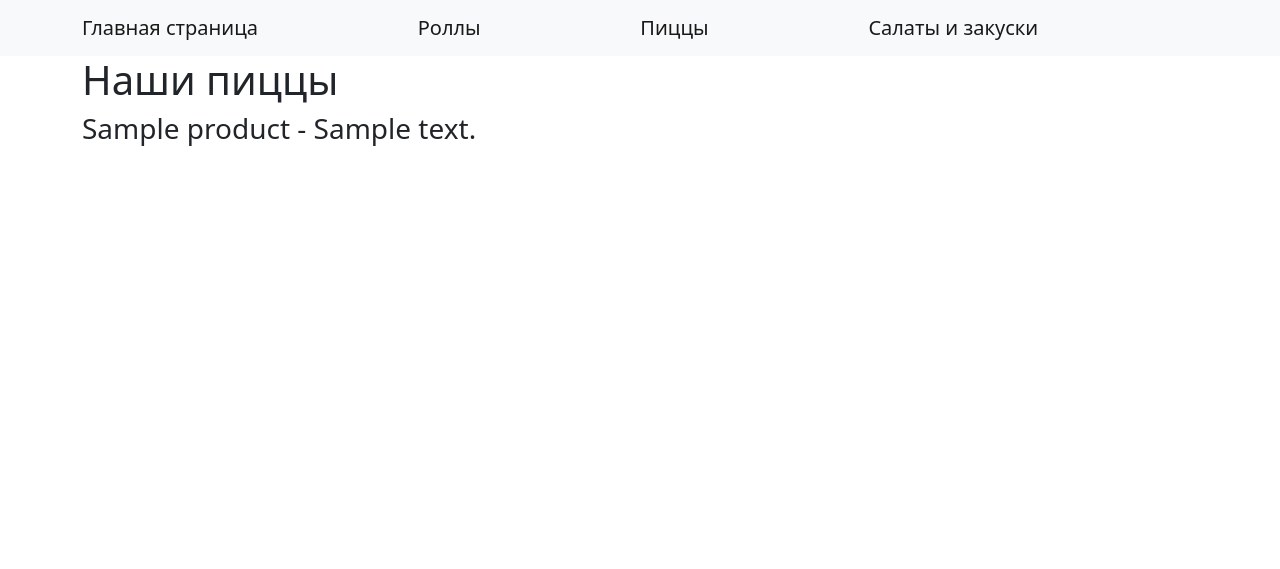
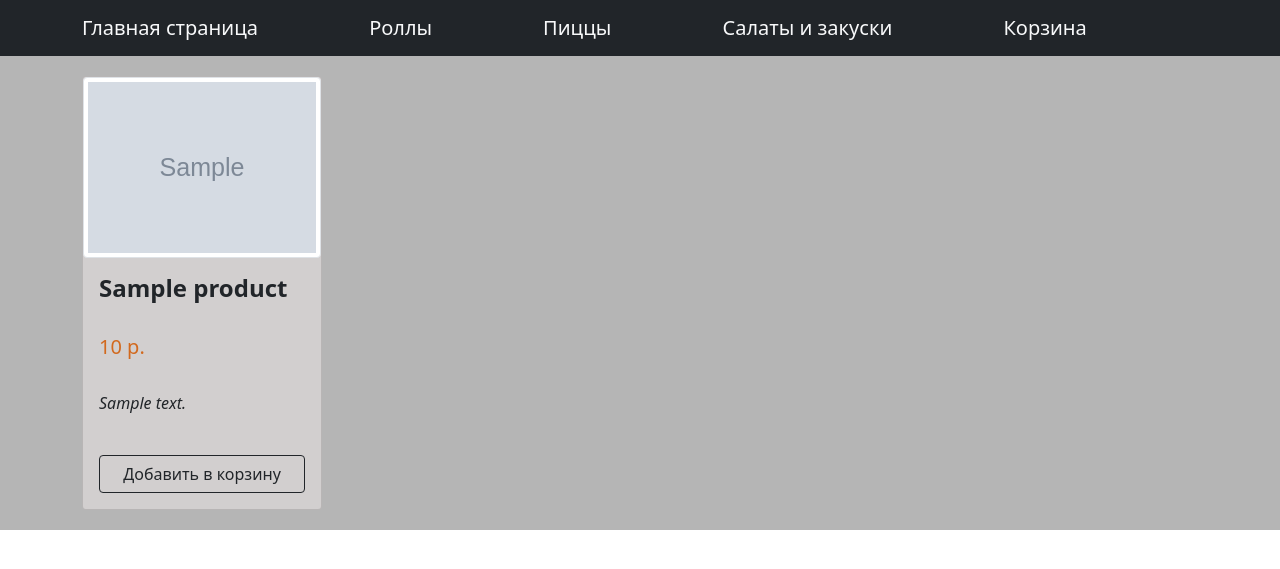
Before and after one commit to stellspro/site_sushi, a Flask app: page /pizza in a window 1280 px wide. Shown: the top 569 px of the page. Run offline with Flask 2, Linux system fonts and the light colour scheme; a user stored in the database is signed in; tables that the repository leaves empty hold one stand-in row (values such as "Sample post"); grey boxes marked "Sample" are stand-in pictures; parts of the project's set-up code (start-up, migrations or seed data) failed here and were passed over.

Commit message:
add order and cart

```diff
--- a/app.py
+++ b/app.py
@@ -13,7 +13,8 @@ app = Flask(__name__)
 menu = [{'name': 'Главная страница', 'url': '/'},
         {'name': 'Роллы', 'url': '/sushi'},
         {'name': 'Пиццы', 'url': '/pizza'},
-        {'name': 'Салаты и закуски', 'url': '/salads'}
+        {'name': 'Салаты и закуски', 'url': '/salads'},
+        {'name': 'Корзина', 'url': '/my_cart'}
         ]
 
 app.config['SECRET_KEY'] = 'super-secret'
@@ -68,8 +69,11 @@ class Product(db.Model):
     description = db.Column(db.String(255))
     price = db.Column(db.Integer())
     discount_price = db.Column(db.Integer())
+    image = db.Column(db.String(255))
     category = db.relationship('Category', secondary=product_category,
                                backref=db.backref('Products', lazy='dynamic'))
+
+    carts = db.relationship('Cart', backref='product', lazy='dynamic')
 
     def __repr__(self):
         return '{}'.format(self.name)
@@ -92,6 +96,26 @@ class AdminMixin:
         return redirect(url_for('security.login', next=request.url))
 
 
+# Корзина + заказ
+class Order(db.Model):
+    id = db.Column(db.Integer(), primary_key=True)
+    user_name = db.Column(db.String(80))
+    phone = db.Column(db.Integer())
+    address = db.Column(db.Text)
+    payment = db.Column(db.String(15))
+    date = db.Column(db.DateTime, default=datetime.now())
+    carts = db.relationship('Cart', backref='order', lazy='dynamic')
+
+    def __repr__(self):
+        return f'{self.user_name}, адрес: {self.address}, номер телефона: {self.phone}'
+
+
+class Cart(db.Model):
+    order_id = db.Column(db.Integer(), db.ForeignKey('order.id'), primary_key=True)
+    product_id = db.Column(db.Integer(), db.ForeignKey('product.id'), primary_key=True)
+    count = db.Column(db.Integer())
+
+
 class AdminView(AdminMixin, ModelView):
     pass
 
@@ -105,6 +129,8 @@ admin.add_view(AdminView(User, db.session))
 admin.add_view(AdminView(Role, db.session))
 admin.add_view(AdminView(Product, db.session))
 admin.add_view(AdminView(Category, db.session))
+admin.add_view(AdminView(Order, db.session))
+admin.add_view(AdminView(Cart, db.session))
 
 user_datastore = SQLAlchemyUserDatastore(db, User, Role)
 security = Security(app, user_datastore)
--- a/templates/base.html
+++ b/templates/base.html
@@ -7,16 +7,16 @@
 
     <!-- Bootstrap CSS -->
     <link href="https://cdn.jsdelivr.net/npm/bootstrap@5.0.2/dist/css/bootstrap.min.css" rel="stylesheet" integrity="sha384-EVSTQN3/azprG1Anm3QDgpJLIm9Nao0Yz1ztcQTwFspd3yD65VohhpuuCOmLASjC" crossorigin="anonymous">
-
+    <link rel="stylesheet" href="css/style.css">
     <title>{% block title %}{% endblock %}</title>
 </head>
 <body>
 <script src="https://cdn.jsdelivr.net/npm/bootstrap@5.0.2/dist/js/bootstrap.bundle.min.js" integrity="sha384-MrcW6ZMFYlzcLA8Nl+NtUVF0sA7MsXsP1UyJoMp4YLEuNSfAP+JcXn/tWtIaxVXM" crossorigin="anonymous"></script>
 
 
-<nav class="navbar navbar-expand-lg navbar-light bg-light">
+<nav class="navbar navbar-expand-lg navbar-light bg-dark">
     <div class="container">
-        {% for m in menu %}<a class="navbar-brand" href="{{ m['url'] }}">{{ m['name']}} </a>{% endfor %}
+            {% for m in menu %}<a class="navbar-brand text-light" href="{{ m['url'] }}">{{ m['name']}} </a>{% endfor %}
         <ul class="nav navbar-nav navbar-right">
             <li>
                 {%  if current_user.has_role('admin') %}
@@ -30,7 +30,16 @@
     </div>
 
 </nav>
-<div class="container">
+<!-- <div class="container">
+    <div class="row">
+        {% for m in menu %}
+        <div class="col" style="padding: 50px;">
+            <a href="{{ m['url'] }}">{{ m['name'] }}</a>
+        </div>
+        {% endfor %}
+    </div>
+
+</div> -->
 
 {% block content %}
 {% endblock %}
--- a/templates/pizza.html
+++ b/templates/pizza.html
@@ -6,9 +6,32 @@
 <br>
 {% block content_title %}{% endblock %}
 {% block content %}
-<h1>{{ title }}</h1>
 
-{% for pizza in pizzas %}
-<h3>{{ pizza }} - {{ pizza.description }}</h3>
+<div class="pizza" style="background-color:#b4b4b4fa;">
+
+    <div class="container">
+        <div class="row">
+            {% for pizza in pizzas %}
+    <div class="col-xl-3 col-md-6 col-sm-12" style="display: flex; align-self: stretch;">
+        <div class="card " style="width: 15rem; margin-bottom: 20px; margin-top: 20px; background-color:#dad6d6c7;">
+            <img src="/static/img/{{ pizza.image }}" class="img-thumbnail" alt="...">
+            <div class="card-body" style="display: flex;
+            flex-direction: column;
+            justify-content: space-between;">
+            <div>
+                <h4 class="card-title"><strong>{{ pizza }}</strong></h4>
+                <br>
+                <h5 class="card-title" style="color:chocolate;">{{ pizza.price }} р.</h5>
+                <br>
+                <p class="card-text"><em>{{ pizza.description }}</em></p>
+                <br>
+            </div>
+            <button type="button" class="btn btn-outline-dark">Добавить в корзину</button>
+            </div>
+        </div>
+    </div>
 {% endfor %}
+        </div>
+    </div>
+</div>
 {% endblock %}
```
Also changed, not shown: templates/index.html (+8 -1 lines). Lines whose indentation alone changed are shown as unchanged.
